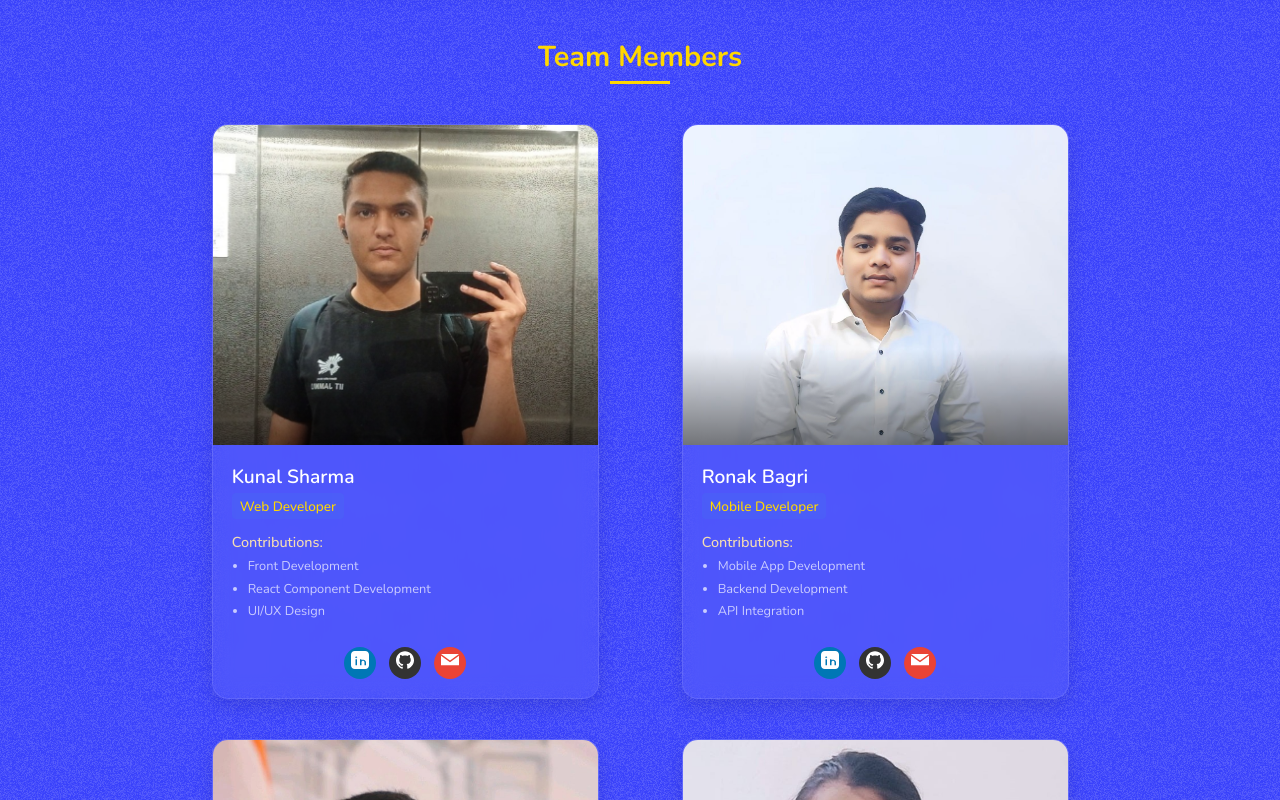
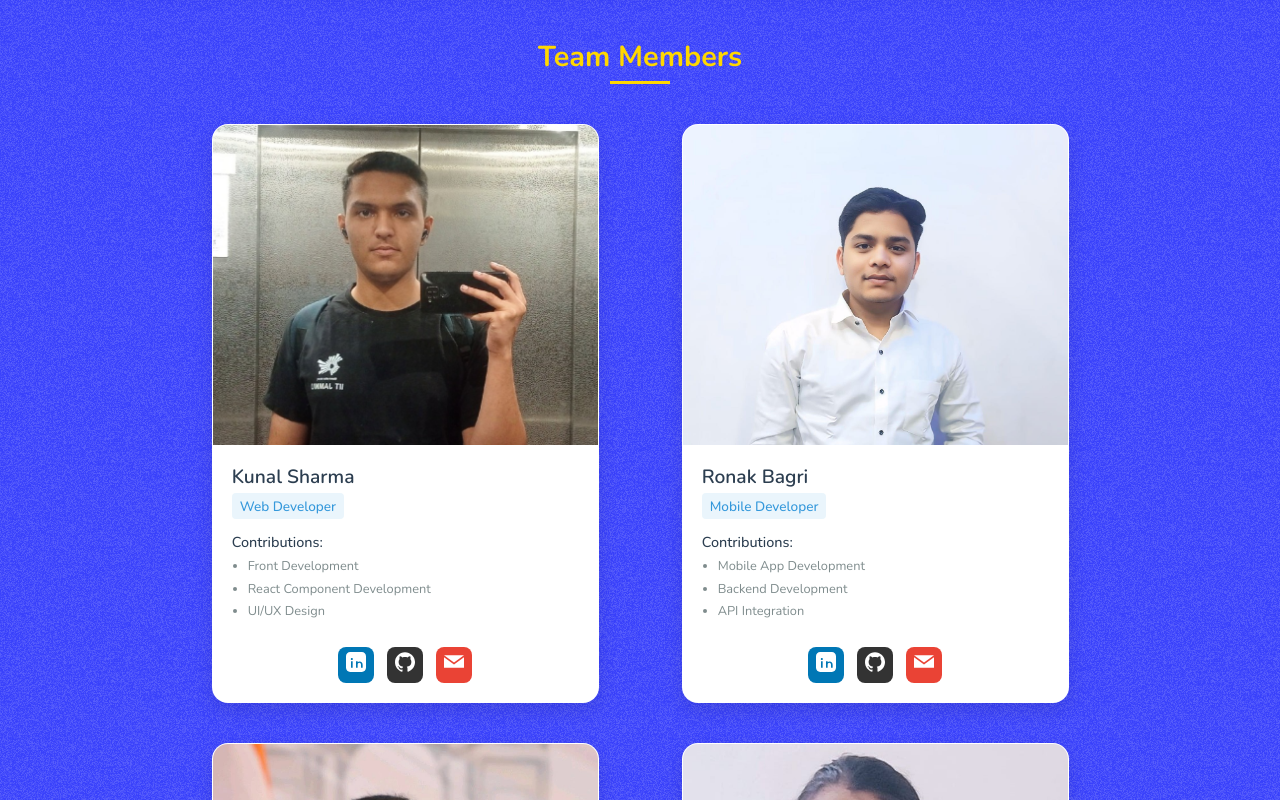
Before and after one commit to SvaranChatbot/Svaran-Chatbot, a React (Vite) app in the folder frontend/: page /team in a window 1280 px wide. Shown: the part 700-1500 px from the top of the page. Built offline with nearby package versions, Linux system fonts and the light colour scheme; a web font is replaced by a local one.

Commit message:
update team member card

```diff
--- a/frontend/src/pages/About.tsx
+++ b/frontend/src/pages/About.tsx
@@ -26,7 +26,7 @@ function About() {
             As IIT Jammu continues to grow, we recognized the need for an accessible information system that could:
           </p>
           <ul className="feature-list">
-            <li>Help new students navigate campus resources and facilities</li>
+            <li>Help new students faculty and labs locations</li>
             <li>Provide quick answers to frequently asked questions</li>
             <li>Assist visitors and prospective students with relevant information</li>
             <li>Reduce the information overload typically experienced by newcomers</li>
--- a/frontend/src/pages/Home.tsx
+++ b/frontend/src/pages/Home.tsx
@@ -1,6 +1,6 @@
 // Kunal Sharma 2023UMA0221 Mathematics and Computing
 
-import "../styles/Home.css"
+import "../styles/home.css"
 import { useNavigate } from "react-router-dom"
 import { useState } from "react"
 
--- a/frontend/src/styles/team.css
+++ b/frontend/src/styles/team.css
@@ -139,8 +139,7 @@
 }
 
 .member-card {
-  background-color: rgba(255, 255, 255, 0.05);
-  backdrop-filter: blur(10px);
+  background-color: #ffffff;
   border-radius: 16px;
   overflow: hidden;
   box-shadow: 0 8px 20px rgba(0, 0, 0, 0.1);
@@ -163,13 +162,7 @@
 }
 
 .member-image::after {
-  content: '';
-  position: absolute;
-  bottom: 0;
-  left: 0;
-  width: 100%;
-  height: 30%;
-  background: linear-gradient(to top, rgba(0, 0, 0, 0.5), transparent);
+  content: none;
 }
 
 .member-image img {
@@ -191,12 +184,12 @@
 .member-info h3 {
   font-size: 1.2rem;
   margin-bottom: 0.2rem;
-  color: #fff;
+  color: #2c3e50;
   font-weight: 600;
 }
 
 .member-info .role {
-  color: gold;
+  color: #3498db;
   font-size: 0.85rem;
   font-weight: 500;
   margin-bottom: 0.8rem;
@@ -218,18 +211,18 @@
 }
 
 .contributions::-webkit-scrollbar-track {
-  background: rgba(255, 255, 255, 0.05);
+  background: rgba(0, 0, 0, 0.05);
 }
 
 .contributions::-webkit-scrollbar-thumb {
-  background-color: rgba(255, 255, 255, 0.2);
+  background-color: rgba(0, 0, 0, 0.2);
   border-radius: 4px;
 }
 
 .contributions h4 {
   font-size: 0.9rem;
   margin-bottom: 0.4rem;
-  color: wheat;
+  color: #2c3e50;
   font-weight: 500;
 }
 
@@ -241,7 +234,7 @@
 .contributions li {
   font-size: 0.8rem;
   margin-bottom: 0.3rem;
-  color: rgba(255, 255, 255, 0.7);
+  color: #7f8c8d;
   line-height: 1.4;
 }
 
@@ -256,11 +249,12 @@
   display: flex;
   align-items: center;
   justify-content: center;
-  width: 32px;
-  height: 32px;
-  border-radius: 50%;
+  width: 36px;
+  height: 36px;
+  border-radius: 8px;
   color: white;
   transition: all 0.3s ease;
+  text-decoration: none;
 }
 
 .social-icon:hover {
@@ -268,9 +262,7 @@
   box-shadow: 0 5px 10px rgba(0, 0, 0, 0.2);
 }
 
-.linkedin,
-.github,
-.email {
+.linkedin {
   background-color: #0077b5;
   display: flex;
   align-items: center;
@@ -280,15 +272,23 @@
 
 .github {
   background-color: #333;
+  display: flex;
+  align-items: center;
+  justify-content: center;
+  text-align: center;
 }
 
 .email {
   background-color: #ea4335;
+  display: flex;
+  align-items: center;
+  justify-content: center;
+  text-align: center;
 }
 
 .social-icon svg {
-  width: 18px;
-  height: 18px;
+  width: 20px;
+  height: 20px;
   color: white;
   margin: auto;
 }
```
